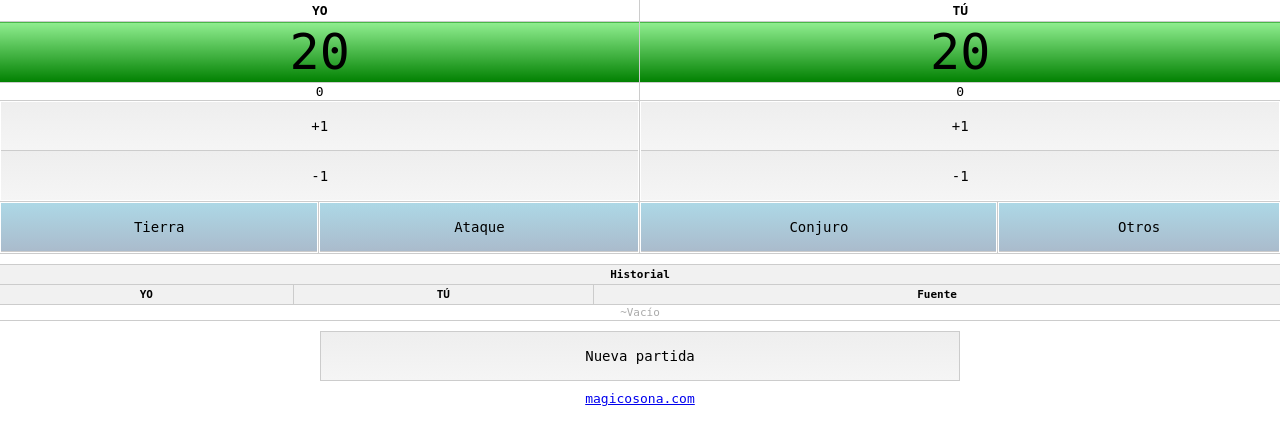
After one commit to holalluis/magicosona, a PHP site: page /comptador/index.html in a window 1280 px wide. The commit adds this page. Shown: the top 445 px of the page. Run offline with PHP 8.4, Linux system fonts and the light colour scheme.

Commit message:
afegit comptador

```diff
--- /dev/null
+++ b/comptador/index.html
@@ -0,0 +1,183 @@
+<!doctype html><html><head>
+	<meta charset=utf-8>
+	<meta name="viewport" content="width=device-width, initial-scale=1.0, maximum-scale=1.0, user-scalable=no" />
+	<title>MTG Contador</title>
+	<style>
+		body{
+			font-family:monospace;
+			margin:0;
+		}
+		table{
+			border-collapse:collapse;
+			width:100%;
+		}
+		th{
+			background:white;
+			border:1px solid #ccc;
+			padding:3px;
+		}
+		td{
+			text-align:center;
+			border:1px solid #ccc;
+			padding:1px;
+			background:white;
+		}
+		th:first-child,td:first-child{
+			border-left:none;
+		}
+		th:last-child,td:last-child {
+			border-right:none;
+		}
+		button {
+			display:block;
+			padding:16.18px 10px;
+			width:100%;
+			outline:none;
+			background:linear-gradient(#eee,#f5f5f5);
+			border:none;
+			font-size:14px;
+			font-family:monospace;
+		}
+		button:first-child{
+			border-bottom:1px solid #ccc;
+		}
+		button.source {
+			background:linear-gradient(lightblue,#abc);
+			margin:auto;
+		}
+		#historial {
+			font-size:11px;
+		}
+		#historial th {
+			background:#f1f1f1;
+		}
+		.flex{
+			display:flex;
+			flex-wrap:wrap;
+			justify-content:center;
+		}
+		tr.vides_actuals td {
+			font-size:50px;
+			background:linear-gradient(lightgreen,green);
+		}
+		#historial td.zero{
+			color:#aaa;
+		}
+	</style>
+	<script>
+		//variables globals
+		var actual_jo
+		var actual_tu
+
+		//funcions
+		function init() {
+			actual_jo=20;
+			actual_tu=20;
+			render_vides();
+			document.querySelector('#indicador_nova_partida').style.display='';
+			var t=document.getElementById('historial');
+			while(t.rows.length>3){t.deleteRow(-1);}
+		}
+
+		function render_vides(){
+			document.querySelector('#actual_jo').innerHTML=actual_jo;
+			document.querySelector('#actual_tu').innerHTML=actual_tu;
+		}
+
+		function jugada(jugador,vides) {
+			var nova_jo=document.querySelector('#nova_jo');
+			var nova_tu=document.querySelector('#nova_tu');
+			if(jugador==0){
+				nova_jo.innerHTML=parseInt(nova_jo.innerHTML)+vides
+			}
+			else if(jugador==1){
+				nova_tu.innerHTML=parseInt(nova_tu.innerHTML)+vides
+			}
+		}
+
+		function ok(source) {
+			var nova_jo=parseInt(document.querySelector('#nova_jo').innerHTML)
+			var nova_tu=parseInt(document.querySelector('#nova_tu').innerHTML)
+
+			//si no hi ha canvi, no facis res
+			if(nova_jo==0 && nova_tu==0)return;
+
+			//actualitza vides
+			actual_jo+=nova_jo;
+			actual_tu+=nova_tu;
+
+			render_vides();
+			registra(source);
+		}
+
+		function registra(source){
+			//amaga indicador nova partida al primer registre
+			document.querySelector('#indicador_nova_partida').style.display='none';
+			//jugada
+			var nova_jo=parseInt(document.querySelector('#nova_jo').innerHTML)
+			var nova_tu=parseInt(document.querySelector('#nova_tu').innerHTML)
+			//inserta jugada a la taula historial
+			var t=document.getElementById('historial');
+			var newRow=t.insertRow(-1);
+			newRow.insertCell(-1).innerHTML=nova_jo||"<span style=color:#ccc>=</span>";
+			newRow.insertCell(-1).innerHTML=nova_tu||"<span style=color:#ccc>=</span>";
+			newRow.insertCell(-1).innerHTML=source;
+			//fin
+			document.querySelector('#nova_jo').innerHTML=0;
+			document.querySelector('#nova_tu').innerHTML=0;
+		}
+	</script>
+</head>
+<body onload=init()>
+
+<!--taula vides-->
+<table>
+	<tr>
+		<th style=border-top:none colspan=2>YO
+		<th style=border-top:none colspan=2>TÚ
+	</tr>
+	<tr class=vides_actuals>
+		<td id=actual_jo colspan=2>20<td id=actual_tu colspan=2>20
+	</tr>
+	<tr>
+		<td id=nova_jo colspan=2>0<td id=nova_tu colspan=2>0
+	</tr>
+	<tr>
+		<td colspan=2>
+			<div class=flex>
+				<button onclick=jugada(0,+1)>+1</button>
+				<button onclick=jugada(0,-1)>-1</button>
+			</div>
+		</td>
+		<td colspan=2>
+			<div class=flex>
+				<button onclick=jugada(1,+1)>+1</button>
+				<button onclick=jugada(1,-1)>-1</button>
+			</div>
+		</td>
+	</tr>
+	<tr>
+		<td><button class=source onclick=ok('Tierra')>Tierra</button>
+		<td><button class=source onclick=ok('Ataque')>Ataque</button>
+		<td><button class=source onclick=ok('Conjuro')>Conjuro</button>
+		<td><button class=source onclick=ok('Otros')>Otros</button>
+	</tr>
+</table>
+
+<!--historial-->
+<table id=historial style=margin-top:10px>
+	<tr><th colspan=3>Historial
+	<tr><th>YO<th>TÚ<th>Fuente
+	<tr id=indicador_nova_partida><td colspan=3 style=color:#aaa>~Vacío
+</table>
+
+<!--nova partida-->
+<div style=margin-top:10px>
+	<button onclick="init()" style="margin:auto;border:1px solid #ccc;width:50%">
+		Nueva partida
+	</button>
+</div>
+
+<center style=margin-top:10px>
+	<a href="../">magicosona.com</a>
+</center>
--- a/menu.php
+++ b/menu.php
@@ -52,7 +52,7 @@
 	<a torneigs    href=torneigs.php>Torneigs</a>
 	<a jugadors    href=jugadors.php>Jugadors</a>
 	<a compraVenta href=compraVenta.php>Market</a>
-	<a contacte    href=contacte.php>Contacte</a>
+	<a comptador   href=comptador>Life count</a>
 	<?php
 		if(isset($_COOKIE['jugador']))
 		{ ?>
```
Also changed, not shown: footer.php (+8 -1 lines).
